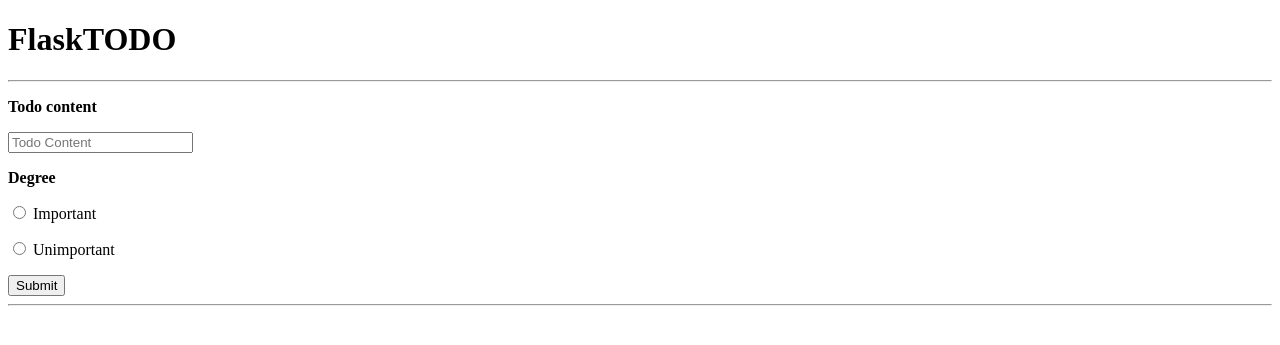
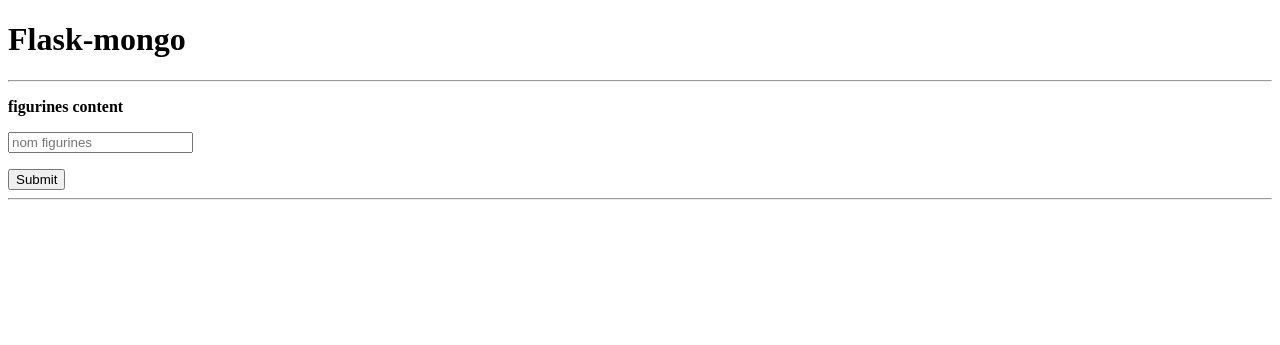
Before and after one commit to Thibault-De-Permentier/flask-mongo, a Flask app: page / in a window 1280 px wide. Shown: the top 345 px of the page. Run offline with Flask 3, Linux system fonts and the light colour scheme; data that the repository does not hold is empty.

Commit message:
correction du html

```diff
--- a/templates/index.html
+++ b/templates/index.html
@@ -12,35 +12,23 @@
     </style>
 </head>
 <body>
-    <h1>FlaskTODO</h1>
+    <h1>Flask-mongo</h1>
     <hr>
     <div class="content">
     <form method="post">
         <p>
-            <b><label for="content">Todo content</label></b>
+            <b><label for="content">figurines content</label></b>
         </p>
         <p>
-            <input type="text" name="content"
-                placeholder="Todo Content"></input>
-        </p>
-
-        <p>
-            <b><label for="degree">Degree</label></b>
-        </p>
-        <p>
-            <input id="degree-0" name="degree" required type="radio" value="Important">
-            <label for="degree-0">Important</label>
-        </p>
-        <p>
-            <input id="degree-1" name="degree" required type="radio" value="Unimportant">
-            <label for="degree-1">Unimportant</label>
+            <input type="text" name="nom"
+                placeholder="nom figurines"></input>
         </p>
         <button type="submit">Submit</button>
     </form>
     <hr>
-    {% for todo in todos %}
+    {% for figurine in figurines %}
         <div class="todo">
-            <p>{{ todo['content'] }} <i>({{ todo['degree']}})</i></p>
+            <p>{{ figurine['nom'] }}</p>
         </div>
     {% endfor %}
 
```
